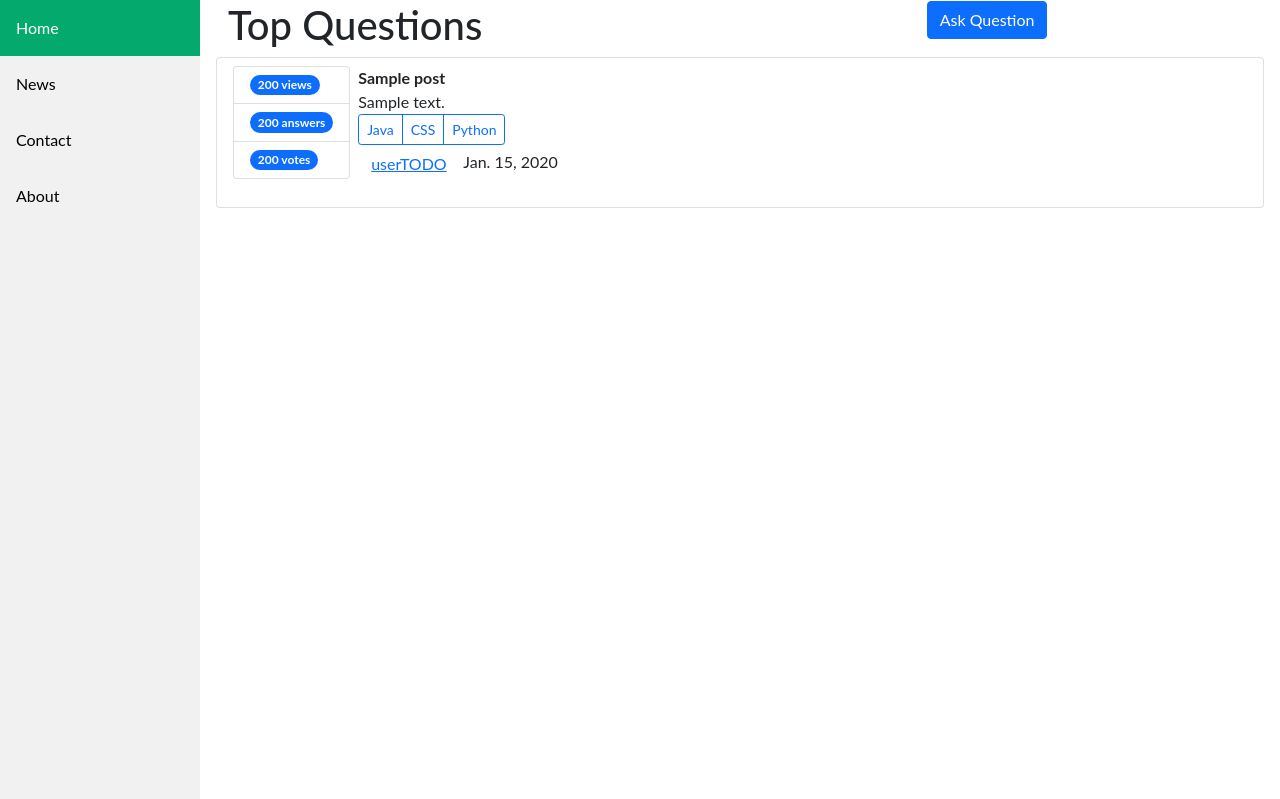
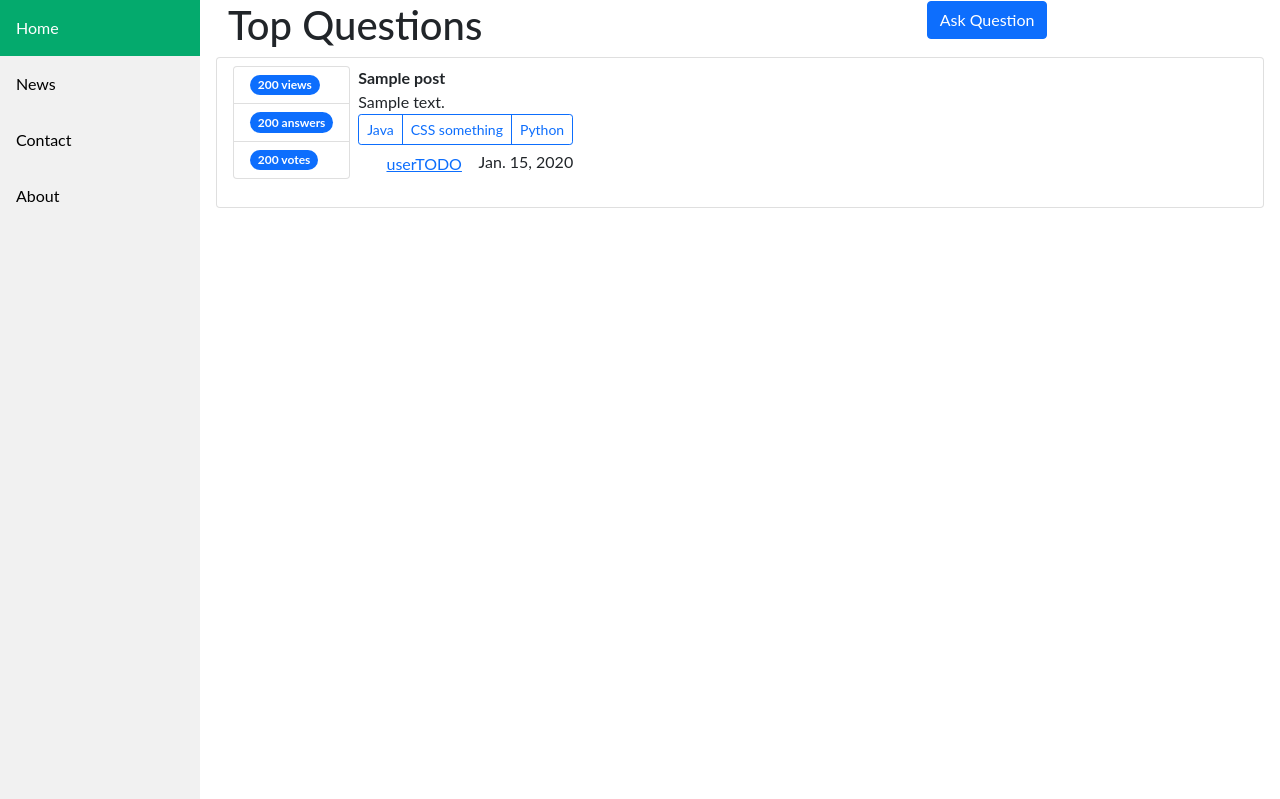
Before and after one commit to ebrimamaubeh/trackoverflow, a Django app: page /post/ in a window 1280 px wide. Shown: the top 799 px of the page. Run offline with Django 3.2, Linux system fonts and the light colour scheme; tables that the repository leaves empty hold one stand-in row (values such as "Sample post").

Commit message:
test git

```diff
--- a/post/templates/post/index.html
+++ b/post/templates/post/index.html
@@ -28,7 +28,7 @@
 
             <div class="btn-group" role="group" aria-label="Basic example">
                <button type="button" class="btn btn-outline-primary btn-sm">Java</button>
-               <button type="button" class="btn btn-outline-primary btn-sm">CSS</button>
+               <button type="button" class="btn btn-outline-primary btn-sm">CSS something</button>
                <button type="button" class="btn btn-outline-primary btn-sm">Python</button>
             </div>
 
```
